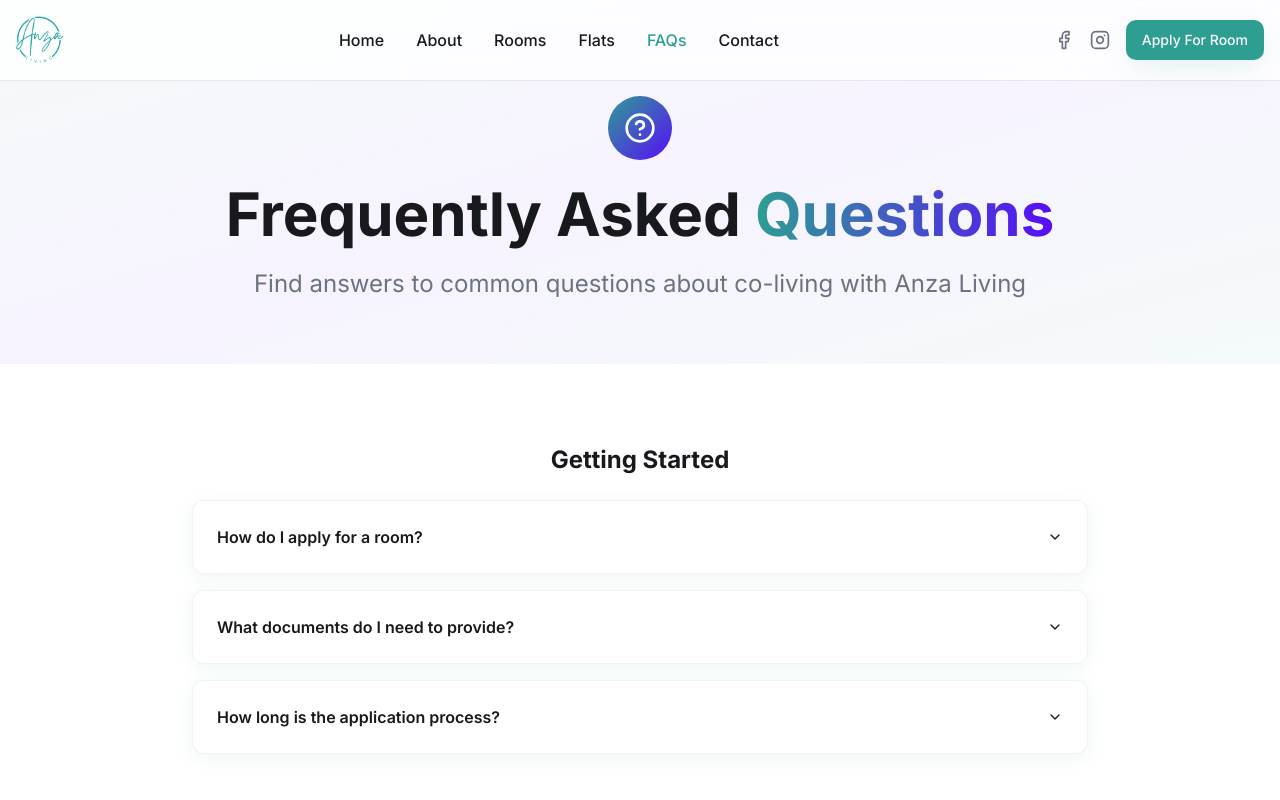
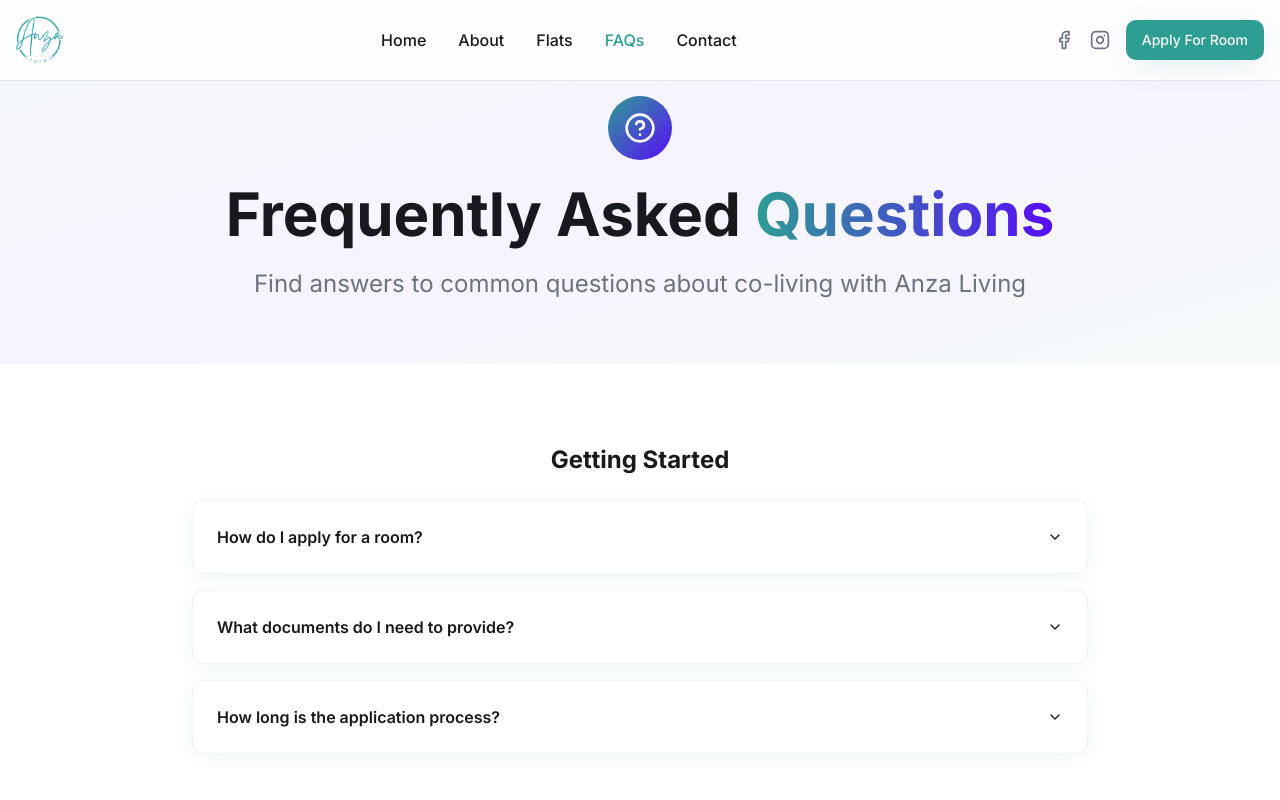
Before and after one commit to AnzaLivingNBO/anza-reimagined-living-space, a React (Vite) app: page /faqs in a window 1280 px wide. Shown: the top 800 px of the page. Built offline with nearby package versions, Linux system fonts and the light colour scheme.

Commit message:
Remove Rooms from navigation
Removed the "Rooms" page from the navigation bar in the header component.

```diff
--- a/src/components/Header.tsx
+++ b/src/components/Header.tsx
@@ -12,7 +12,6 @@ export const Header = () => {
   const navItems = [
     { name: 'Home', href: '/', icon: Home },
     { name: 'About', href: '/about', icon: Users },
-    { name: 'Rooms', href: '/rooms', icon: Bed },
     { name: 'Flats', href: '/flats', icon: MapPin },
     { name: 'FAQs', href: '/faqs', icon: HelpCircle },
     { name: 'Contact', href: '/contact', icon: Phone },
```
